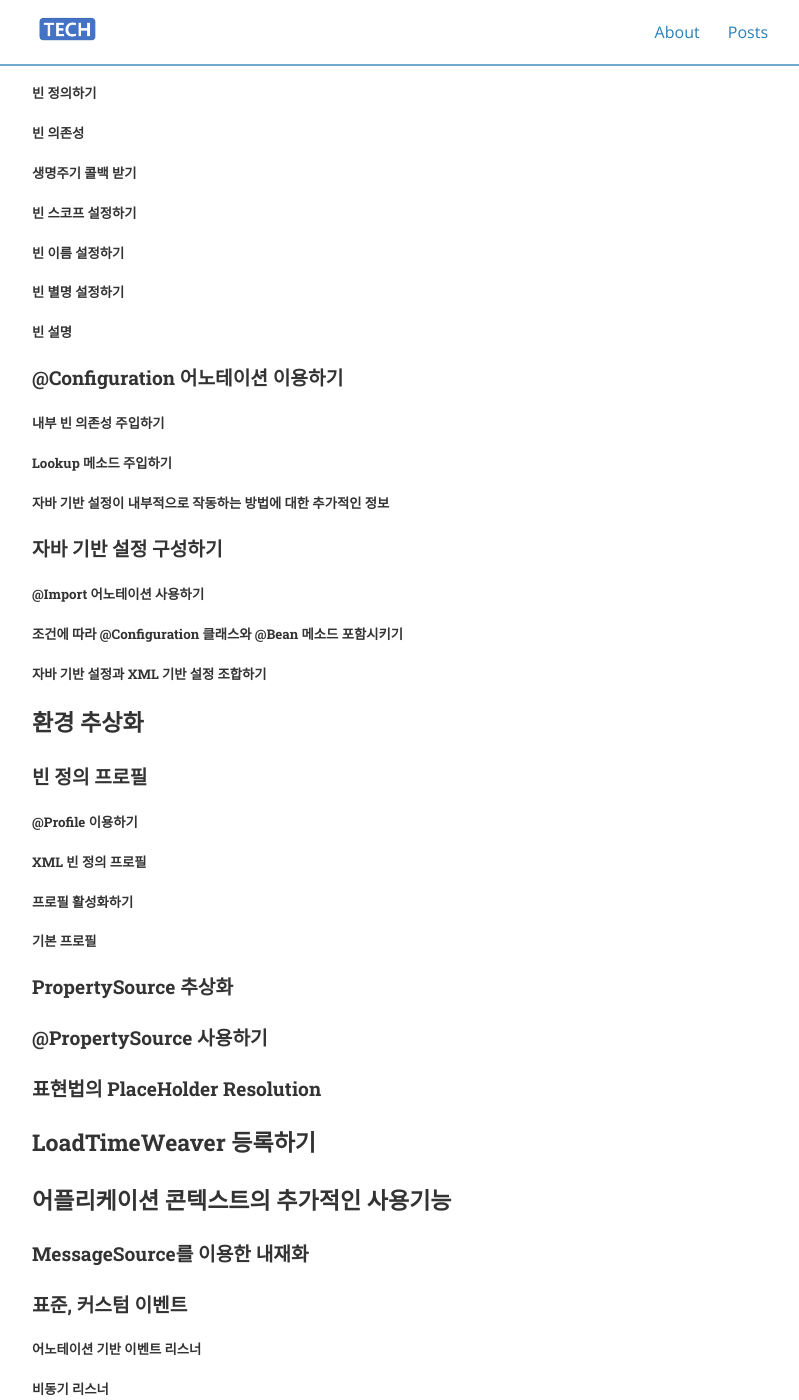
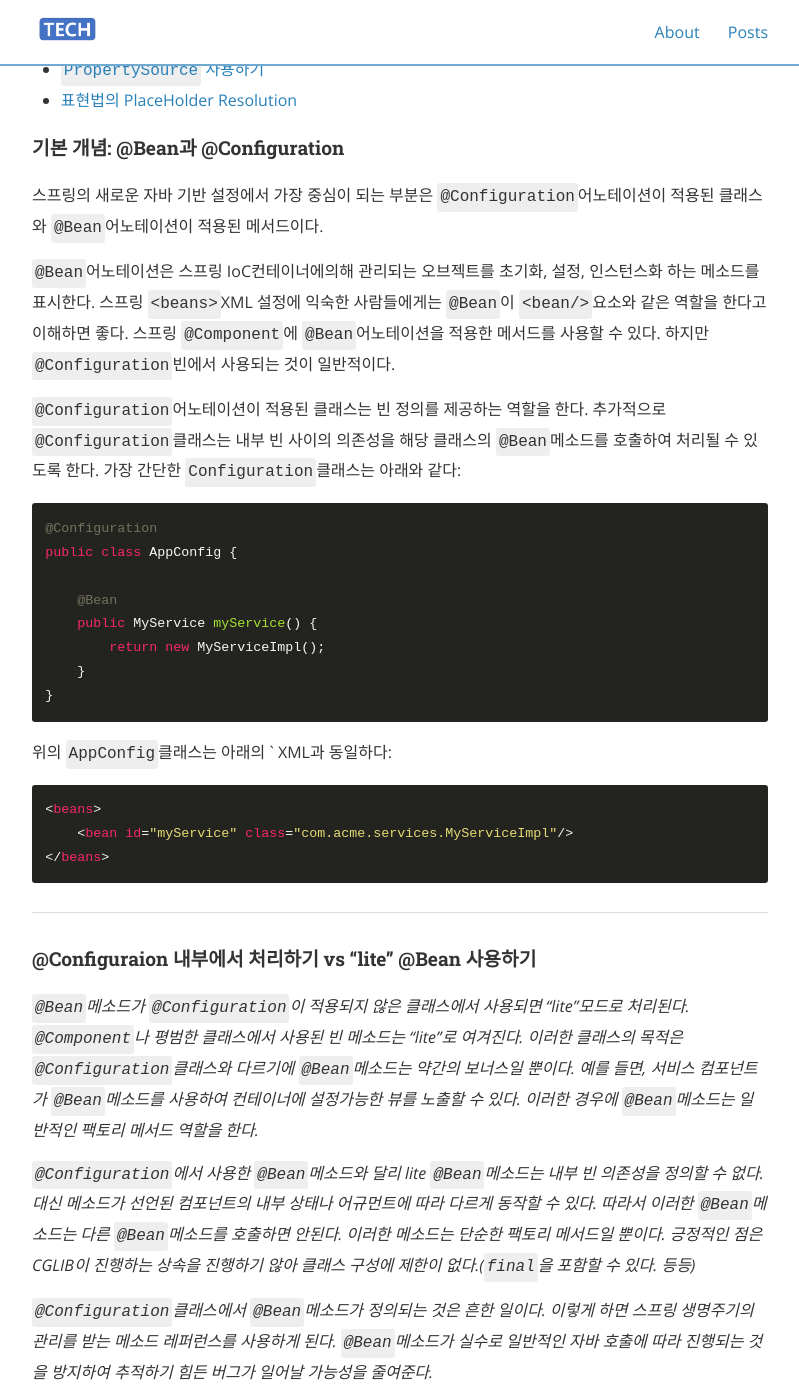
Before and after one commit to e406hsy/e406hsy.github.io, a Jekyll site: the page built from _posts/2020-05-17-Spring_Reference_Core_1_Beans.md, in a window 1280 px wide and 1400 px high, scrolled down 126752 px. Shown: the whole window, without its empty margins (240-1039 px from the left). Built offline with Jekyll 4.4.1, drawn with Linux system fonts in a browser that asks for light colours; nearby versions of some CDN libraries; comment, search, counter and statistics services are not loaded; some of the changed text lies outside the part shown.

Commit message:
add: add contents

````diff
--- a/_posts/2020-05-17-Spring_Reference_Core_1_Beans.md
+++ b/_posts/2020-05-17-Spring_Reference_Core_1_Beans.md
@@ -3775,7 +3775,58 @@ public class AppConfig  {
 
 <h3 id="beans-java">자바 기반 컨테이너설정</h3>
 
+이 장에서는 스프링 컨테이너를 설정하기 위해 자바 코드에 어노테이션을 사용하는 방법에 대하여 이야기한다. 아래 내용을 포함하고 있다:
+
+* [기본 개념: `@Bean`과 `@Configuration`](#beans-java-basic-concepts)
+* [`AnnotationConfigApplicationContext`를 이용하여 스프링 컨테이너 인스턴스화 하기](#beans-java-instantiating-container)
+* [`@Bean`어노테이션 이용하기](#beans-java-bean-annotation)
+* [`@Configuration`어노테이션 이용하기](#beans-java-configuration-annotation")
+* [자바 기반 설정 구성하기](#beans-java-composing-configuration-classes)
+* [빈 정의 프로필](#beans-definition-profiles)
+* [`PropertySource` 추상화](#beans-property-source-abstaction)
+* [`PropertySource` 사용하기](#beans-using-propertysource)
+* [표현법의 PlaceHolder Resolution](#beans-placeholder-resolution-in-statements)
+
 <h4 id="beans-java-basic-concepts">기본 개념: @Bean과 @Configuration</h4>
+
+스프링의 새로운 자바 기반 설정에서 가장 중심이 되는 부분은 `@Configuration`어노테이션이 적용된 클래스와 `@Bean`어노테이션이 적용된 메서드이다.
+
+`@Bean`어노테이션은 스프링 IoC컨테이너에의해 관리되는 오브젝트를 초기화, 설정, 인스턴스화 하는 메소드를 표시한다. 스프링 `<beans>`XML 설정에 익숙한 사람들에게는 `@Bean`이 `<bean/>`요소와 같은 역할을 한다고 이해하면 좋다. 스프링 `@Component`에 `@Bean`어노테이션을 적용한 메서드를 사용할 수 있다. 하지만 `@Configuration`빈에서 사용되는 것이 일반적이다.
+
+`@Configuration`어노테이션이 적용된 클래스는 빈 정의를 제공하는 역할을 한다. 추가적으로 `@Configuration`클래스는 내부 빈 사이의 의존성을 해당 클래스의 `@Bean`메소드를 호출하여 처리될 수 있도록 한다. 가장 간단한 `Configuration`클래스는 아래와 같다:
+
+```java
+@Configuration
+public class AppConfig {
+
+    @Bean
+    public MyService myService() {
+        return new MyServiceImpl();
+    }
+}
+```
+
+위의 `AppConfig`클래스는 아래의 `<beans/> XML과 동일하다:
+
+```xml
+<beans>
+    <bean id="myService" class="com.acme.services.MyServiceImpl"/>
+</beans>
+```
+
+-----
+#### @Configuraion 내부에서 처리하기 vs "lite" @Bean 사용하기
+
+*`@Bean`메소드가 `@Configuration`이 적용되지 않은 클래스에서 사용되면 "lite"모드로 처리된다. `@Component`나 평범한 클래스에서 사용된 빈 메소드는 "lite"로 여겨진다. 이러한 클래스의 목적은 `@Configuration`클래스와 다르기에 `@Bean`메소드는 약간의 보너스일 뿐이다. 예를 들면, 서비스 컴포넌트가 `@Bean`메소드를 사용하여 컨테이너에 설정가능한 뷰를 노출할 수 있다. 이러한 경우에 `@Bean`메소드는 일반적인 팩토리 메서드 역할을 한다.*
+
+*`@Configuration`에서 사용한 `@Bean`메소드와 달리 lite `@Bean`메소드는 내부 빈 의존성을 정의할 수 없다. 대신 메소드가 선언된 컴포넌트의 내부 상태나 어규먼트에 따라 다르게 동작할 수 있다. 따라서 이러한 `@Bean`메소드는 다른 `@Bean`메소드를 호출하면 안된다. 이러한 메소드는 단순한 팩토리 메서드일 뿐이다. 긍정적인 점은 CGLIB이 진행하는 상속을 진행하기 않아 클래스 구성에 제한이 없다.(`final`을 포함할 수 있다. 등등)*
+
+*`@Configuration`클래스에서 `@Bean`메소드가 정의되는 것은 흔한 일이다. 이렇게 하면 스프링 생명주기의 관리를 받는 메소드 레퍼런스를 사용하게 된다. `@Bean`메소드가 실수로 일반적인 자바 호출에 따라 진행되는 것을 방지하여 추적하기 힘든 버그가 일어날 가능성을 줄여준다.*
+
+-----
+
+`@Bean`과 `@Configuration`어노테이션은 아래에 더욱 자세히 논의될 것이다. 하지만 자바 기반 설정을 하는 다양한 방법을 먼저 볼 것이다.
+
 <h4 id="beans-java-instantiating-container">AnnotationConfigApplicationContext를 이용하여 스프링 컨테이너 인스턴스화 하기</h4>
 
 <h5 id="beans-java-instantiating-container-constructor">간단하게 만들어보기</h5>
````
